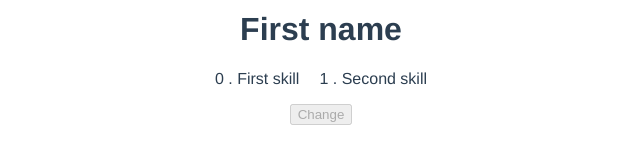
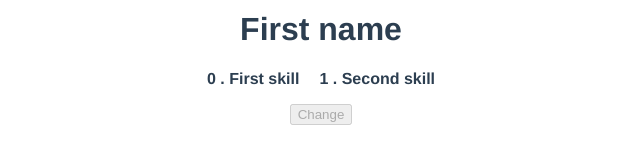
Before and after one commit to aleevas/vue-your-skills, a Vue app: page / in a window 1280 px wide. Shown: the part 274-434 px from the top of the page, without its empty margins (319-959 px from the left). Built offline with nearby package versions, Linux system fonts and the light colour scheme.

Commit message:
added styles files

```diff
--- a/src/components/Skills.vue
+++ b/src/components/Skills.vue
@@ -30,19 +30,4 @@ export default {
 </script>
 
 <!-- Add "scoped" attribute to limit CSS to this component only -->
-<style scoped>
-h3 {
-  margin: 40px 0 0;
-}
-ul {
-  list-style-type: none;
-  padding: 0;
-}
-li {
-  display: inline-block;
-  margin: 0 10px;
-}
-a {
-  color: #42b983;
-}
-</style>
+<style src="../css/skills.css"></style>
--- /dev/null
+++ b/src/css/skills.css
@@ -0,0 +1,20 @@
+ul {
+    list-style: none;
+}
+li {
+    font-weight: bold;
+}
+h3 {
+    margin: 40px 0 0;
+  }
+  ul {
+    list-style-type: none;
+    padding: 0;
+  }
+  li {
+    display: inline-block;
+    margin: 0 10px;
+  }
+  a {
+    color: #42b983;
+  }
```
